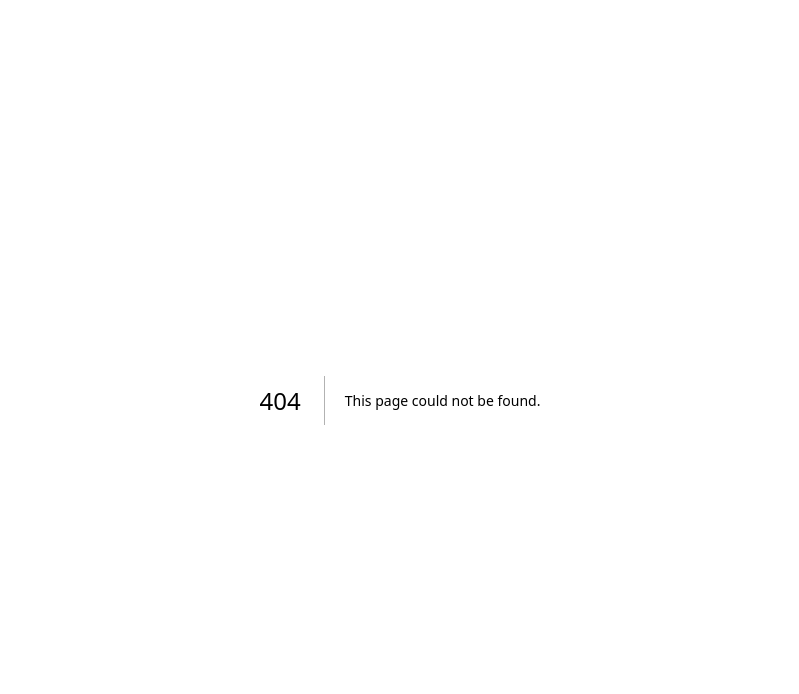
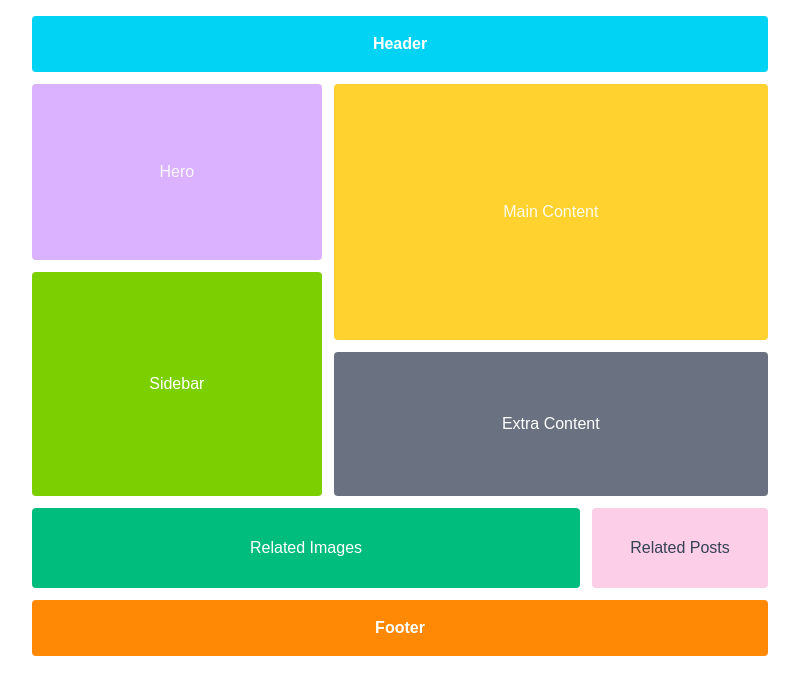
Before and after one commit to hugobenti/challenges, a Next.js app: page /challenge3 in a window 1280 px wide. Before the commit this address had no page. Shown: the top 694 px of the page, without its empty margins (240-1039 px from the left). Built offline with nearby package versions, Linux system fonts and the light colour scheme.

Commit message:
feat: add challenge 2, 3 and 4

```diff
--- /dev/null
+++ b/challenges/challenge_2.ts
@@ -0,0 +1,16 @@
+export const challenge_2 = `async function printWithExponentialDelay(arr) {
+
+    const output = document.getElementById('output');
+    for (let i = 0; i < arr.length; i++) {
+        const delay = Math.pow(2, i) * 1000; // 1s, 2s, 4s, 8s...
+        setTimeout(() => {
+        output.innerHTML += \`<p>"\${arr[i]}" - \${delay/1000}s</p>\`;
+    }, delay);
+  }
+}
+
+const response = document.getElementById('response');
+response.innerHTML = \`<div id="output">
+<p>printing with exponential delay:</p></div>\`;
+const testArray = ['a', 'b', 'c', 'd'];
+printWithExponentialDelay(testArray);`;
--- /dev/null
+++ b/challenges/challenge_4.ts
@@ -0,0 +1,43 @@
+export const challenge_4 = `
+function areBracketsBalanced(str) {
+  const stack = [];
+  const pairs = {
+    ')': '(',
+    '}': '{',
+    ']': '['
+  };
+
+  for (const char of str) {
+    if (char === '(' || char === '{' || char === '[') {
+      stack.push(char);
+    } else if (char === ')' || char === '}' || char === ']') {
+      if (stack.length === 0 || stack.pop() !== pairs[char]) {
+        return false;
+      }
+    }
+  }
+  return stack.length === 0;
+}
+
+// Testes
+const testCases = [
+  '{[]}',
+  '{(])}',
+  '{([)]}',
+  ')((())',
+  '([{}])',
+  '([)]'
+];
+
+const resposta = document.getElementById('response');
+resposta.innerHTML = \`
+  <div style="font-family: monospace; padding: 15px; background: #f8f9fa; border-radius: 8px;">
+    \${testCases.map(test => \`
+      <p>
+        <code style="background: #e9ecef; padding: 2px 6px; border-radius: 3px;">\${test}</code>
+        => <strong style="color: \${areBracketsBalanced(test) ? '#28a745' : '#dc3545'}">
+          \${areBracketsBalanced(test)}
+        </strong>
+      </p>
+    \`).join('')}
+  </div>\`;`;
--- /dev/null
+++ b/src/app/challenge3/page.tsx
@@ -0,0 +1,55 @@
+"use client";
+
+export default function Challenge3() {
+  return (
+     <div className="min-h-screen bg-white">
+      <div className="mx-auto max-w-3xl p-4 space-y-3">
+        {/* Header */}
+        <header className="h-14 rounded bg-cyan-400 text-white flex items-center justify-center font-semibold">
+          Header
+        </header>
+
+        {/* Body */}
+        <div className="flex gap-3">
+          {/* Left column */}
+          <div className="flex basis-2/5 flex-col gap-3">
+            <section className="h-44 rounded bg-purple-300 text-white/90 flex items-center justify-center">
+              Hero
+            </section>
+
+            <aside className="h-56 rounded bg-lime-500 text-white flex items-center justify-center">
+              Sidebar
+            </aside>
+          </div>
+
+          {/* Right column */}
+          <div className="flex basis-3/5 flex-col gap-3">
+            <main className="flex-1 rounded bg-amber-300 text-white/90 flex items-center justify-center min-h-[220px]">
+              Main Content
+            </main>
+
+            <section className="h-36 rounded bg-gray-500 text-white flex items-center justify-center">
+              Extra Content
+            </section>
+          </div>
+        </div>
+
+        {/* Bottom row before footer */}
+        <div className="flex gap-3">
+          <section className="flex-1 h-20 rounded bg-emerald-500 text-white flex items-center justify-center">
+            Related Images
+          </section>
+
+          <aside className="w-44 h-20 rounded bg-pink-200 text-gray-700 flex items-center justify-center">
+            Related Posts
+          </aside>
+        </div>
+
+        {/* Footer */}
+        <footer className="h-14 rounded bg-orange-400 text-white flex items-center justify-center font-semibold">
+          Footer
+        </footer>
+      </div>
+    </div>
+  );
+}
```
